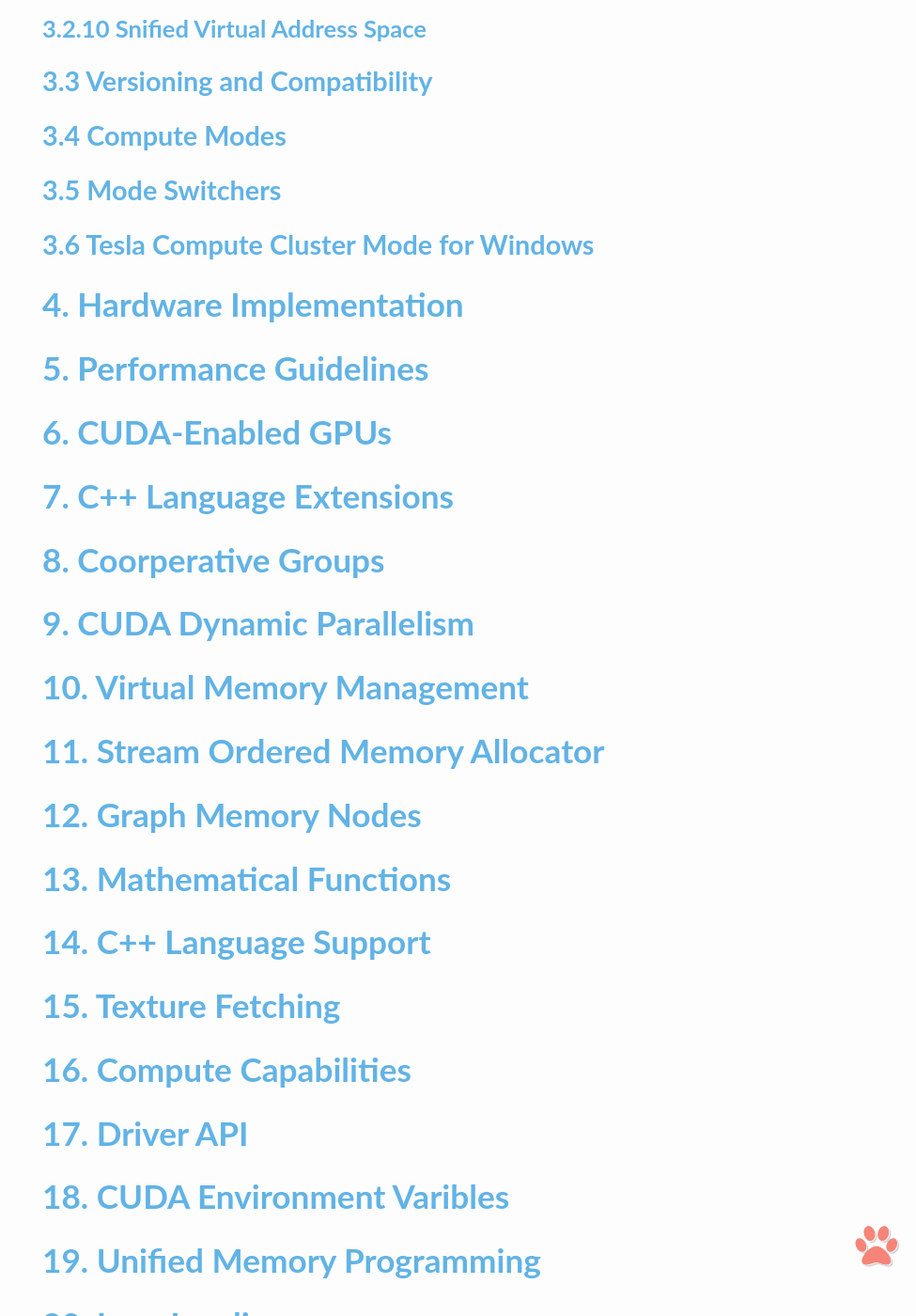
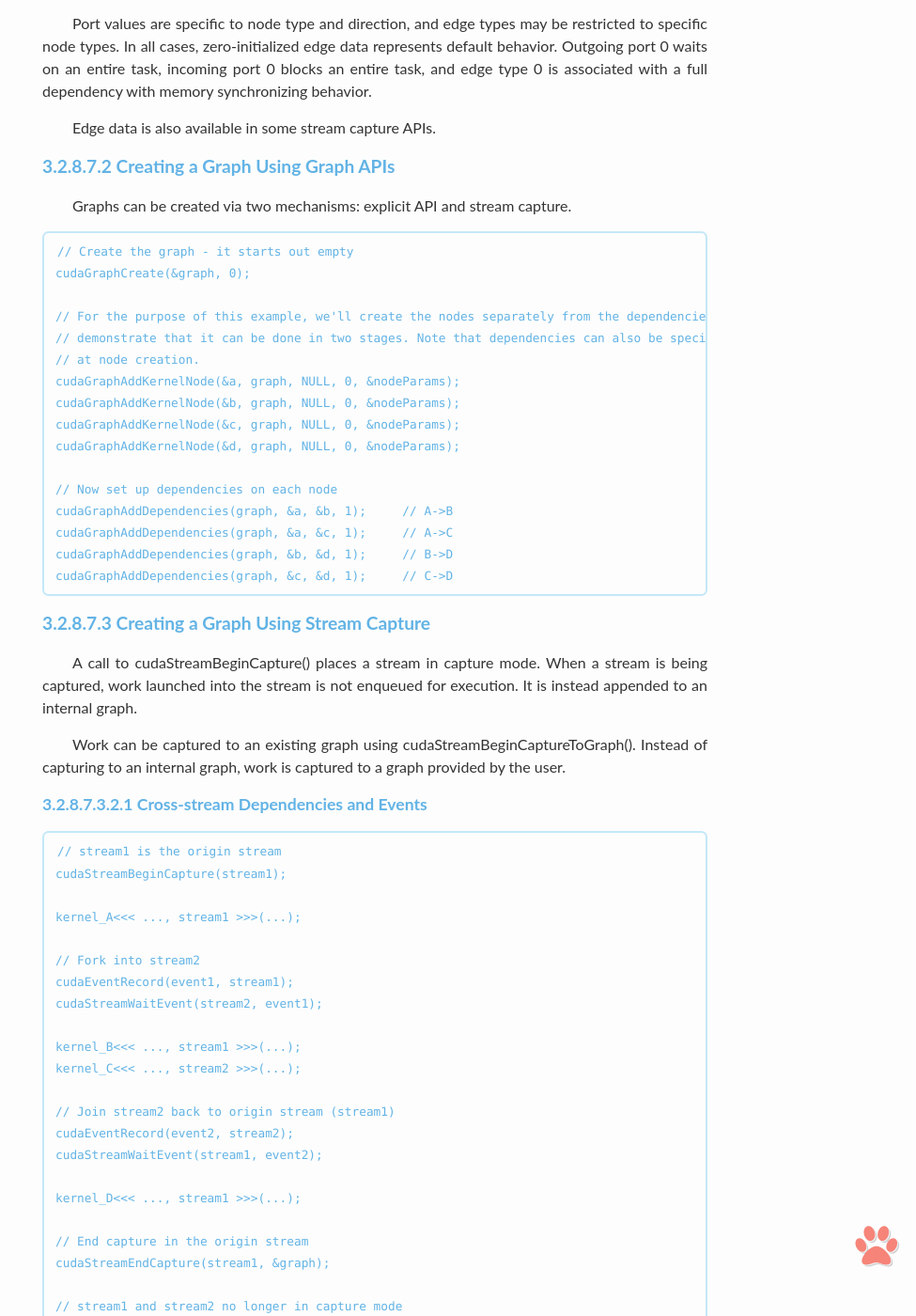
Before and after one commit to blue-stone-j/blue-stone-j.github.io, a Jekyll site: the page built from _posts/AI/2024-1-2-nvidia.md, in a window 1280 px wide and 1400 px high, scrolled down 14172 px. Shown: the whole window at 94% size, without its empty margins (305-1280 px from the left). Built offline with Jekyll 4.4.1, drawn with Linux system fonts in a browser that asks for light colours; comment, search, counter and statistics services are not loaded; some of the changed text lies outside the part shown.

````diff
--- a/_posts/AI/2024-1-2-nvidia.md
+++ b/_posts/AI/2024-1-2-nvidia.md
@@ -378,9 +378,92 @@
 ##### 3.2.8.7.2 Creating a Graph Using Graph APIs
 Graphs can be created via two mechanisms: explicit API and stream capture.
 
+```C++
+// Create the graph - it starts out empty
+cudaGraphCreate(&graph, 0);
+
+// For the purpose of this example, we'll create the nodes separately from the dependencies to
+// demonstrate that it can be done in two stages. Note that dependencies can also be specified
+// at node creation.
+cudaGraphAddKernelNode(&a, graph, NULL, 0, &nodeParams);
+cudaGraphAddKernelNode(&b, graph, NULL, 0, &nodeParams);
+cudaGraphAddKernelNode(&c, graph, NULL, 0, &nodeParams);
+cudaGraphAddKernelNode(&d, graph, NULL, 0, &nodeParams);
+
+// Now set up dependencies on each node
+cudaGraphAddDependencies(graph, &a, &b, 1);     // A->B
+cudaGraphAddDependencies(graph, &a, &c, 1);     // A->C
+cudaGraphAddDependencies(graph, &b, &d, 1);     // B->D
+cudaGraphAddDependencies(graph, &c, &d, 1);     // C->D
+```
+
+##### 3.2.8.7.3 Creating a Graph Using Stream Capture
+A call to cudaStreamBeginCapture() places a stream in capture mode. When a stream is being captured, work launched into the stream is not enqueued for execution. It is instead appended to an internal graph.
+
+Work can be captured to an existing graph using cudaStreamBeginCaptureToGraph(). Instead of capturing to an internal graph, work is captured to a graph provided by the user.
+
+###### 3.2.8.7.3.2.1 Cross-stream Dependencies and Events
+```C++
+// stream1 is the origin stream
+cudaStreamBeginCapture(stream1);
+
+kernel_A<<< ..., stream1 >>>(...);
+
+// Fork into stream2
+cudaEventRecord(event1, stream1);
+cudaStreamWaitEvent(stream2, event1);
+
+kernel_B<<< ..., stream1 >>>(...);
+kernel_C<<< ..., stream2 >>>(...);
+
+// Join stream2 back to origin stream (stream1)
+cudaEventRecord(event2, stream2);
+cudaStreamWaitEvent(stream1, event2);
+
+kernel_D<<< ..., stream1 >>>(...);
+
+// End capture in the origin stream
+cudaStreamEndCapture(stream1, &graph);
+
+// stream1 and stream2 no longer in capture mode
+```
+When a stream is taken out of capture mode, the next non-captured item in the stream (if any) will still have a dependency on the most recent prior non-captured item, despite intermediate items having been removed. ???
+
+###### 3.2.8.7.3.2 Prohibited and Unhandled Operations
+
+capture ≠ execution
+
+capture = group: query anyone = query group; same with synchronize.
+
+Note that implicit synchronization.
+
+As a general rule, when a dependency relation would connect something that is captured with something that was not captured and instead enqueued for execution, CUDA prefers to return an error rather than ignore the dependency. An exception is made for placing a stream into or out of capture mode; this severs a dependency relation between items added to the stream immediately before and after the mode transition.???
+
+It is invalid to merge two separate capture graphs by waiting on a captured event from a stream which is being captured and is associated with a different capture graph than the event. ???
+
+It is invalid to wait on a non-captured event from a stream which is being captured without specifying the cudaEventWaitExternal flag.
+
+###### 3.2.8.7.3.3. Invalidation
+invalid operation -> invalidate stream capture -> invalidate capture graphs. Further use is invalid and will return an error,
+
+
+##### 3.2.8.7.4 CUDA User Objects
+skip...
+
+##### 3.2.8.7.5. Updating Instantiated Graphs
+skip...
+
+#### 3.2.8.8 Events
+skip...
+
+#### 3.2.8.9 Synchrinoud Calls
+skip...
+
 ### 3.2.9 Multi-Device System
+skip...
 
 ### 3.2.10 Snified Virtual Address Space
+skip...
 
 ## 3.3 Versioning and Compatibility
 
````
Also changed, not shown: _posts/2022-11-25-computer-network.md (+35 -3 lines).
